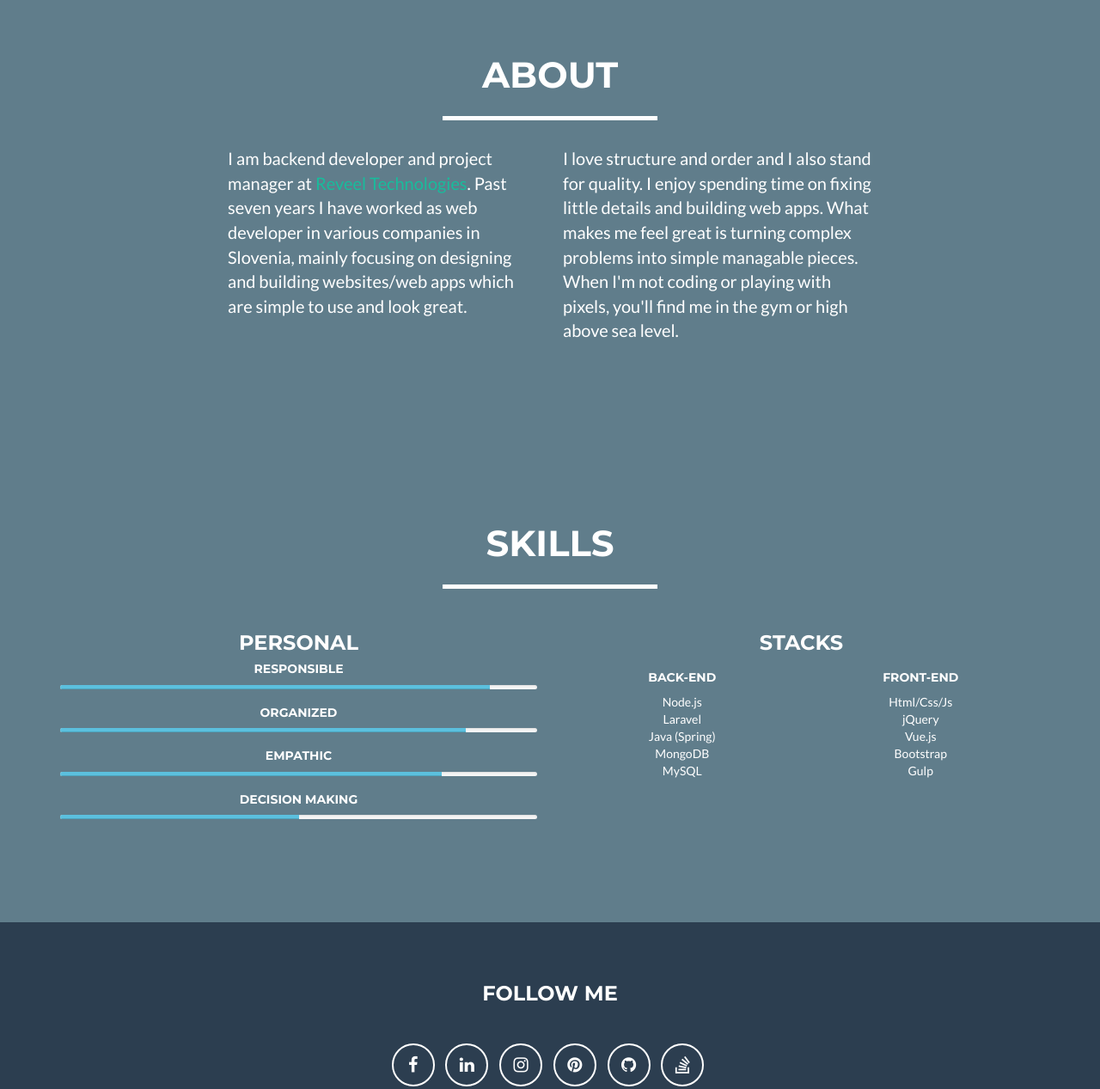
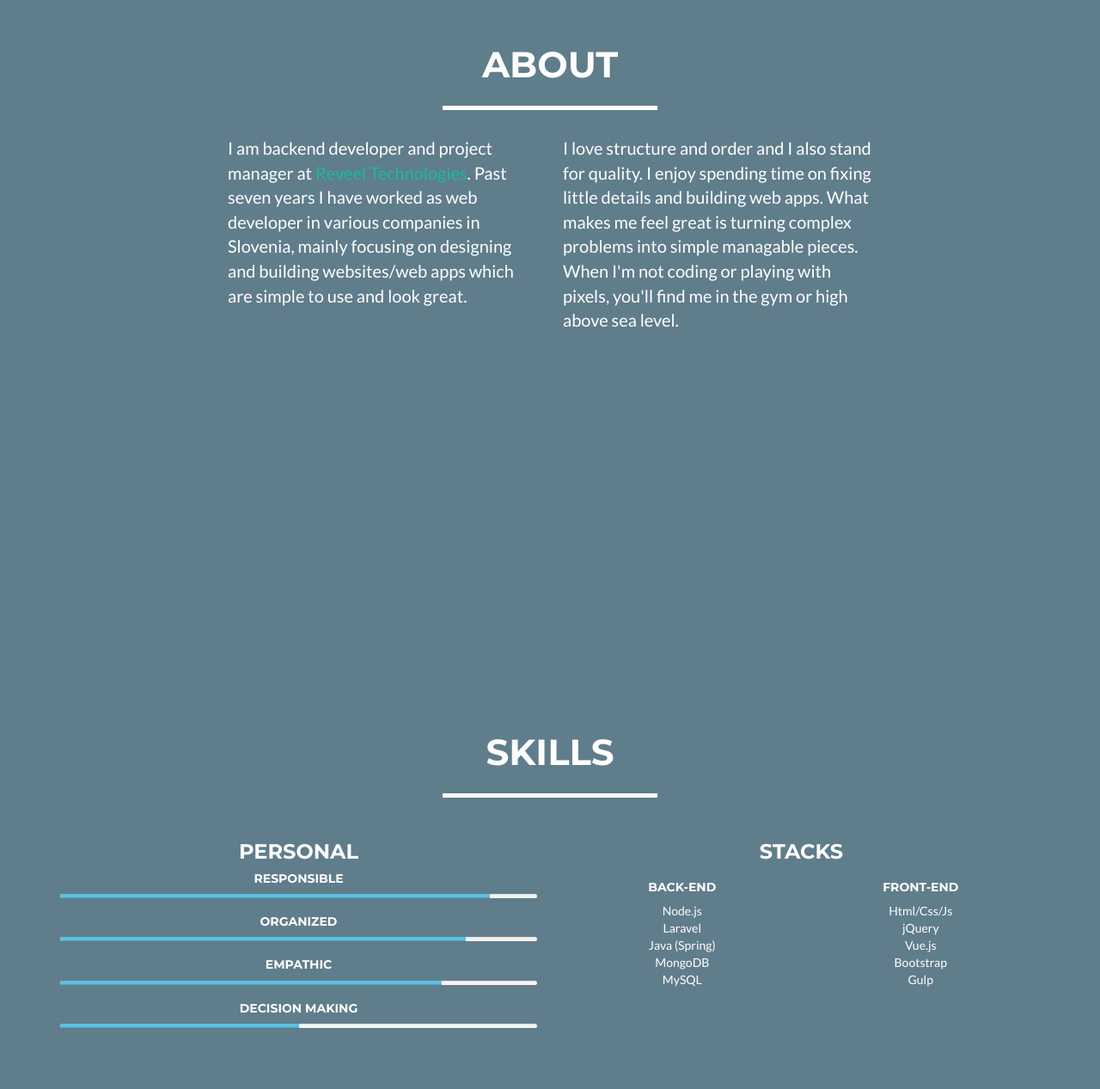
Before and after one commit to mitjarogl/website, a website: page index.html in a window 1280 px wide. Shown: the part 848-2115 px from the top of the page at 86% size. Drawn offline with nearby package versions, Linux system fonts and the light colour scheme.

Commit message:
View port fix

```diff
--- a/index.html
+++ b/index.html
@@ -69,7 +69,7 @@
 
     <!-- Header -->
     <header>
-        <div class="container" id="maincontent" tabindex="-1">
+        <div class="container" id="maincontent" tabindex="-1" style="height:100vh;">
             <div class="row">
                 <div class="col-lg-12">
                     <img class="img-responsive img-circle" src="img/profile2.jpg" alt="" style="width:20%">
@@ -89,7 +89,7 @@
     </header>
 
     <!-- About Section -->
-    <section class="success" id="about">
+    <section class="success" id="about" style="height:100vh;">
         <div class="container">
             <div class="row">
                 <div class="col-lg-12 text-center">
@@ -109,7 +109,7 @@ developer in various companies in Slovenia, mainly focusing on designing and bui
             </div>
         </div>
     </section>
-    <section class="success" id="skills">
+    <section class="success" id="skills" style="height:100ch;">
       <div class="container">
           <div class="row">
               <div class="col-lg-12 text-center">
```
